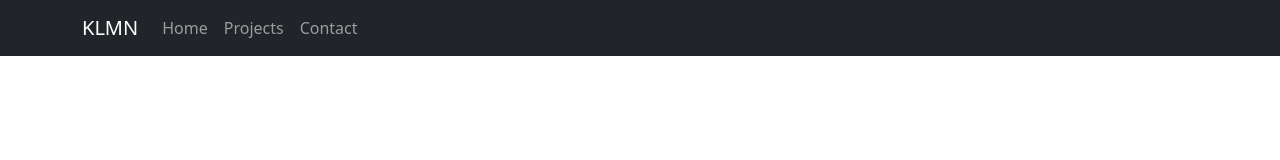
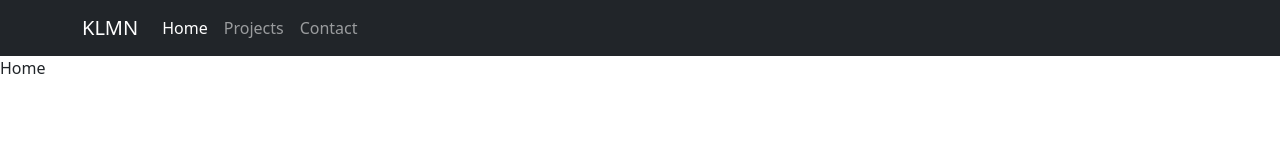
Before and after one commit to davidklmn/react-portfolio-module13, a React (Create React App) app: page / in a window 1280 px wide. Shown: the top 160 px of the page. Built offline with nearby package versions, Linux system fonts and the light colour scheme.

Commit message:
Fixed navigation

```diff
--- a/package.json
+++ b/package.json
@@ -10,8 +10,8 @@
     "bootstrap": "^5.2.3",
     "react": "^18.2.0",
     "react-bootstrap": "^2.7.2",
-    "react-devicon": "^0.1.9",
     "react-dom": "^18.2.0",
+    "react-router-bootstrap": "^0.26.2",
     "react-router-dom": "^6.8.2",
     "react-scripts": "5.0.1",
     "web-vitals": "^2.1.4"
--- a/src/App.js
+++ b/src/App.js
@@ -1,14 +1,25 @@
-import { HashRouter as Router, Route, Routes } from "react-router-dom";
-import "./App.css";
-import Wrapper from "./components/Wrapper";
-import Header from "./components/Header";
+import { BrowserRouter as Router, Route, Routes } from 'react-router-dom';
+import './App.css';
+import Wrapper from './components/Wrapper';
+import Header from './components/Header';
+// Importing pages
+import Home from './components/pages/Home';
+import Projects from './components/pages/Projects';
+import Contact from './components/pages/Contact';
+import '../src/components/pages/home.css';
 
 function App() {
   return (
     <Router>
       <div>
         <Header></Header>
-        <Wrapper></Wrapper>
+        <Wrapper id="wrapper">
+          <Routes>
+            <Route path="/" element={<Home />}></Route>
+            <Route path="/projects" element={<Projects />}></Route>
+            <Route path="/contact" element={<Contact />}></Route>
+          </Routes>
+        </Wrapper>
       </div>
     </Router>
   );
--- a/src/components/Header/index.js
+++ b/src/components/Header/index.js
@@ -1,21 +1,45 @@
-import React from "react";
-import { Link, NavLink } from "react-router-dom";
-import Container from "react-bootstrap/Container";
-import Nav from "react-bootstrap/Nav";
-import Navbar from "react-bootstrap/Navbar";
+import React from 'react';
+import { Link, NavLink } from 'react-router-dom';
+import Container from 'react-bootstrap/Container';
+import Nav from 'react-bootstrap/Nav';
+import Navbar from 'react-bootstrap/Navbar';
 
-import "./style.css";
+import './style.css';
 
 function Header() {
   return (
     <>
       <Navbar bg="dark" variant="dark">
-        <Container>
-          <Navbar.Brand href="/home">KLMN</Navbar.Brand>
+        <Container id="navBar">
+          <Navbar.Brand href="/">KLMN</Navbar.Brand>
           <Nav className="me-auto">
-            <Nav.Link href="/home">Home</Nav.Link>
-            <Nav.Link href="/projects">Projects</Nav.Link>
-            <Nav.Link href="/contact">Contact</Nav.Link>
+            <NavLink
+              to="/"
+              end
+              className={({ isActive }) =>
+                isActive ? 'nav-link active' : 'nav-link'
+              }
+            >
+              Home
+            </NavLink>
+            <NavLink
+              to="/projects"
+              end
+              className={({ isActive }) =>
+                isActive ? 'nav-link active' : 'nav-link'
+              }
+            >
+              Projects
+            </NavLink>
+            <NavLink
+              to="/contact"
+              end
+              className={({ isActive }) =>
+                isActive ? 'nav-link active' : 'nav-link'
+              }
+            >
+              Contact
+            </NavLink>
           </Nav>
         </Container>
       </Navbar>
--- /dev/null
+++ b/src/components/pages/Contact.js
@@ -0,0 +1,7 @@
+import React from 'react';
+
+function Contact() {
+  return <p>Contact</p>;
+}
+
+export default Contact;
--- /dev/null
+++ b/src/components/pages/Home.js
@@ -0,0 +1,16 @@
+import React from 'react';
+import './home.css';
+import Stack from 'react-bootstrap/Stack';
+import Container from 'react-bootstrap/Container';
+import Card from 'react-bootstrap/Card';
+import { Image } from 'react-bootstrap';
+
+function Home() {
+  return (
+    <>
+      <p>Home</p>
+    </>
+  );
+}
+
+export default Home;
--- /dev/null
+++ b/src/components/pages/Projects.js
@@ -0,0 +1,7 @@
+import React from 'react';
+
+function Projects() {
+  return <p>Projects</p>;
+}
+
+export default Projects;
--- /dev/null
+++ b/src/components/pages/home.css
@@ -0,0 +1,12 @@
+#hero {
+  padding-top: 2rem;
+}
+
+#heroStack {
+  width: 100%;
+  height: 100%;
+}
+
+.heroCard {
+  background-color: red;
+}
```
Also changed, not shown: src/img/me.jpg (added), 1 other file (tests, documents, lock files or other folders).
